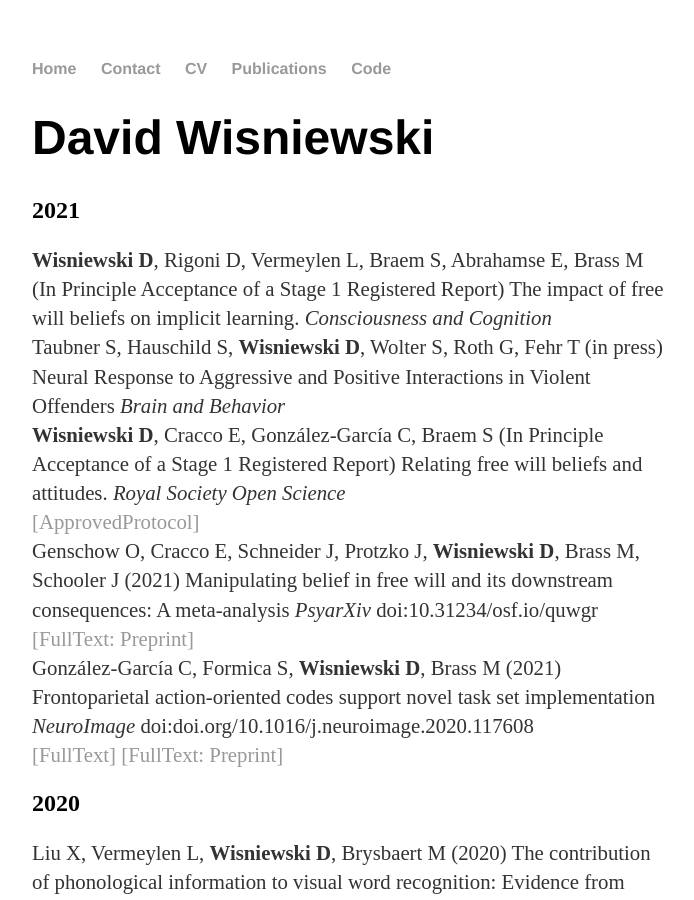
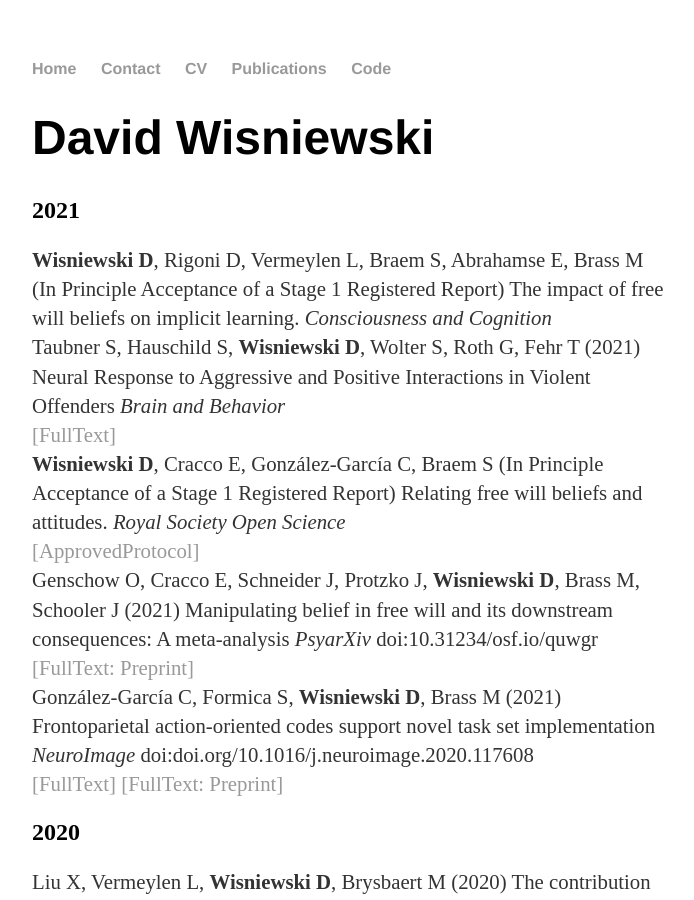
Before and after one commit to davidwisniewski/davidwisniewski.github.io, a Jekyll site: the page built from publications/index.html, in a window 1280 px wide and 900 px high. Shown: the whole window, without its empty margins (288-982 px from the left). Built offline with Jekyll 4.4.1, drawn with Linux system fonts in a browser that asks for light colours.

Commit message:
updated publications

```diff
--- a/publications/index.html
+++ b/publications/index.html
@@ -7,7 +7,8 @@ title: David Wisniewski
 	<h2>2021</h2>
 	<p>
 	<strong>Wisniewski D</strong>, Rigoni D, Vermeylen L, Braem S, Abrahamse E, Brass M (In Principle Acceptance of a Stage 1 Registered Report) The impact of free will beliefs on implicit learning. <em>Consciousness and Cognition</em> <br>
-	Taubner S, Hauschild S, <strong>Wisniewski D</strong>, Wolter S, Roth G, Fehr T (in press) Neural Response to Aggressive and Positive Interactions in Violent Offenders <em>Brain and Behavior</em> <br>
+	Taubner S, Hauschild S, <strong>Wisniewski D</strong>, Wolter S, Roth G, Fehr T (2021) Neural Response to Aggressive and Positive Interactions in Violent Offenders <em>Brain and Behavior</em> <br>
+	<a href="https://onlinelibrary.wiley.com/doi/10.1002/brb3.2400">[FullText]</a><br>
 	<strong>Wisniewski D</strong>, Cracco E, González-García C, Braem S (In Principle Acceptance of a Stage 1 Registered Report) Relating free will beliefs and attitudes. <em>Royal Society Open Science</em> <br>
 	<a href="https://osf.io/fya89">[ApprovedProtocol]</a><br>
 	Genschow O, Cracco E, Schneider J, Protzko J, <strong>Wisniewski D</strong>, Brass M, Schooler J (2021) Manipulating belief in free will and its downstream consequences: A meta-analysis <em>PsyarXiv</em> doi:10.31234/osf.io/quwgr <br>
```
